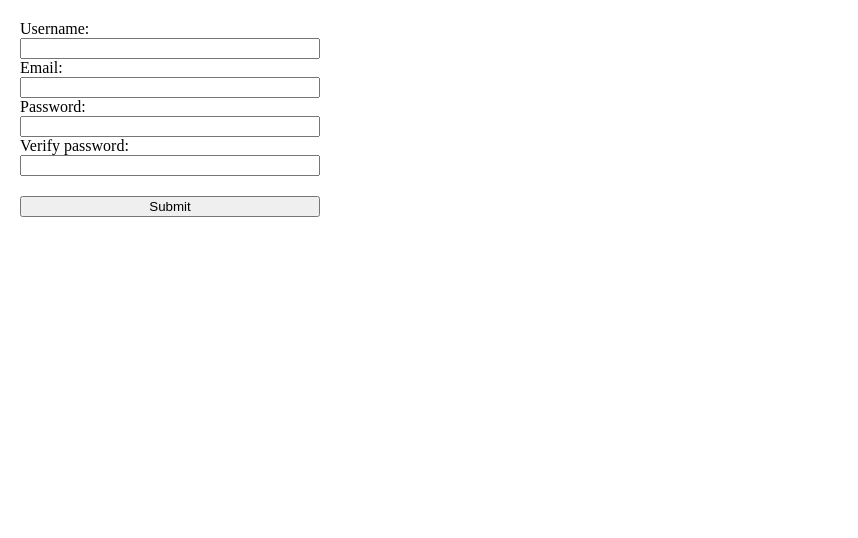
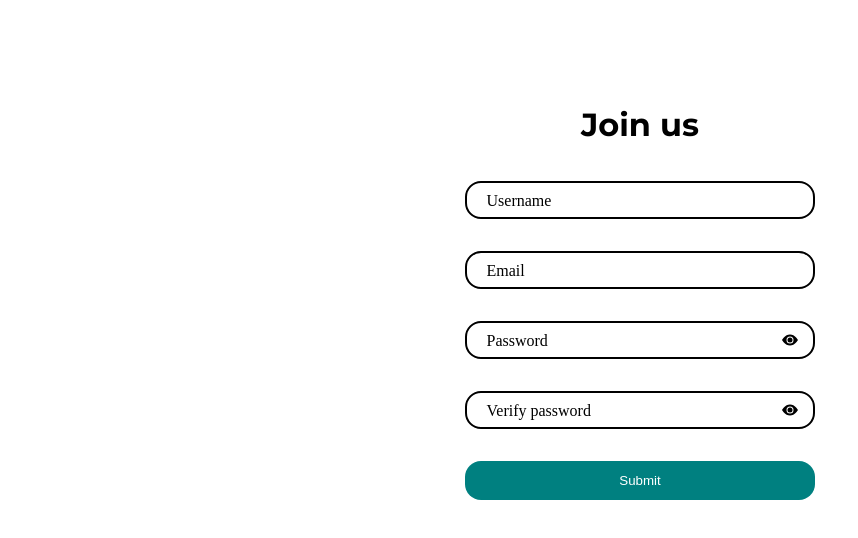
Before and after one commit to fcb10max/chat_client, a React app: page /register in a window 1280 px wide. Shown: the top 538 px of the page, without its empty margins (0-858 px from the left). Built offline with nearby package versions, Linux system fonts and the light colour scheme.

Commit message:
login/register page styles added

```diff
--- a/src/globalStyles.module.scss
+++ b/src/globalStyles.module.scss
@@ -5,3 +5,12 @@ body {
 * {
   box-sizing: border-box;
 }
+p,
+h1,
+h2,
+h3,
+h4,
+h5,
+h6 {
+  font-family: Montserrat, sans-serif;
+}
--- a/src/interfaces/message.ts
+++ b/src/interfaces/message.ts
@@ -11,3 +11,8 @@ export interface IRenderMessage {
   created: number,
   content: string,
 }
+
+export interface IConversation {
+  user: {id: number, username: string} ;
+  lastMsg: IMessageFromDB;
+}
--- a/src/interfaces/socket.ts
+++ b/src/interfaces/socket.ts
@@ -1,5 +1,5 @@
 import { Socket } from "socket.io-client";
-import { IMessageFromDB, IRenderMessage } from "./message";
+import { IConversation, IMessageFromDB } from "./message";
 import { IUser } from "./user";
 
 declare module "socket.io-client" {
@@ -15,6 +15,7 @@ export interface ServerToClientEvents {
   }) => void;
   users: (users: IUser[]) => void;
   "message:getAll": (messages: IMessageFromDB[]) => void;
+  "message:getAllConvs": (convs: IConversation[]) => void;
 }
 
 export interface ClientToServerEvents {
@@ -24,6 +25,7 @@ export interface ClientToServerEvents {
     to: number;
   }) => void;
   "message:getAll": (users: { from: number; to: number }) => void;
+  "message:getAllConvs": () => void;
 }
 
 export interface InterServerEvents {}
--- a/src/pages/Login/index.tsx
+++ b/src/pages/Login/index.tsx
@@ -1,24 +1,26 @@
-import React, { useEffect, useState } from "react";
+import React, { useEffect, useRef, useState } from "react";
 import { useNavigate } from "react-router-dom";
 import { useMutation } from "@tanstack/react-query";
 import { SignInValues } from "../../interfaces/user";
 import styles from "./styles.module.scss";
+import eye_show from "../../assets/svg/eye_show.svg";
+import eye_hide from "../../assets/svg/eye_hide.svg";
 
 interface IRegisterPostRes {
   success: true;
 }
-interface IRegisterError {
-  success: true;
-  msg?: string;
-}
 
 const Login: React.FC = () => {
-  const [showError, setShowError] = useState(false);
+  const [inputValues, setInputvalues] = useState<SignInValues>({
+    password: "",
+    username: "",
+  });
   const [errorMessage, setErrorMessage] = useState("");
   const navigate = useNavigate();
-  const [inputValues, setInputValues] = useState<SignInValues>({
-    password: "",
-    username: "",
+  const formRef = useRef<HTMLFormElement>(null);
+  const [showPassword, setShowPassword] = useState({
+    first: false,
+    last: false,
   });
   const { mutate } = useMutation<IRegisterPostRes, Error>({
     mutationFn: () => {
@@ -41,60 +43,89 @@ const Login: React.FC = () => {
     },
     onError: (err) => {
       setErrorMessage(err.message);
-      setShowError(true);
     },
     onSuccess: (res) => {
       navigate("/user/dashboard");
     },
   });
 
-  useEffect(() => {
-    checkInputs();
-  }, [inputValues]);
-
   const inputChangeHandler = (e: React.ChangeEvent<HTMLInputElement>) => {
-    setShowError(false);
-    const { name, value } = e.currentTarget;
-
-    setInputValues((prev) => ({
+    setErrorMessage("");
+    const { name, value } = e.target;
+    setInputvalues((prev) => ({
       ...prev,
       [name]: value,
     }));
   };
 
   const checkInputs = () => {
-    const { username, password } = inputValues;
-    if (!username || !password) {
-      setErrorMessage("Please fill all inputs");
-    } else {
-      setErrorMessage("");
+    if (!formRef.current) return false;
+    const form = formRef.current;
+    const inputs = Array.from(form.getElementsByTagName("input"));
+    const invalidInput = inputs.find((input) => !input.validity.valid);
+    if (invalidInput) {
+      const { name, minLength } = invalidInput;
+      const { valueMissing, typeMismatch, tooShort } = invalidInput.validity;
+      if (tooShort) {
+        setErrorMessage(
+          `Input ${name} should contain at least ${minLength} characters`
+        );
+        return false;
+      } else if (valueMissing) {
+        setErrorMessage(`Please fill input ${name}`);
+        return false;
+      } else if (typeMismatch) {
+        setErrorMessage(`Please write valid ${name}`);
+        return false;
       }
+    }
+    return true;
   };
 
-  const handleSubmit = (e: React.FormEvent<HTMLFormElement>) => {
+  const sumbitHandler = (e: React.FormEvent<HTMLFormElement>) => {
     e.preventDefault();
-    if (errorMessage) return setShowError(true);
+    const isValid = checkInputs();
+    if (!isValid) return;
     mutate();
   };
 
   return (
-    <div className={styles.login}>
-      {showError && <p>{errorMessage}</p>}
-      <form onSubmit={handleSubmit}>
-        <label htmlFor="username">Username:</label>
+    <div className={styles.auth}>
+      <h1>Join us</h1>
+      {errorMessage && <p>{errorMessage}</p>}
+      <form onSubmit={sumbitHandler} noValidate ref={formRef}>
+        <div>
           <input
             onChange={inputChangeHandler}
             type="text"
             name="username"
             value={inputValues.username}
+            minLength={5}
+            required
           />
-        <label htmlFor="password">Password:</label>
+          <label htmlFor="username">Username</label>
+        </div>
+        <div>
           <input
             onChange={inputChangeHandler}
-          type="password"
+            type={showPassword.first ? "text" : "password"}
             name="password"
             value={inputValues.password}
+            minLength={8}
+            required
           />
+          <label htmlFor="password">Password</label>
+          <span
+            onClick={() =>
+              setShowPassword((prev) => ({ ...prev, first: !prev.first }))
+            }
+          >
+            <img
+              src={showPassword.first ? eye_hide : eye_show}
+              alt="show-hide password"
+            />
+          </span>
+        </div>
         <button>Submit</button>
       </form>
     </div>
--- a/src/pages/Register/index.tsx
+++ b/src/pages/Register/index.tsx
@@ -1,15 +1,13 @@
-import React, { useEffect, useState } from "react";
+import React, { useEffect, useRef, useState } from "react";
 import { useNavigate } from "react-router-dom";
 import { useMutation } from "@tanstack/react-query";
 import styles from "./styles.module.scss";
 import { SignUpValues } from "../../interfaces/user";
+import eye_show from "../../assets/svg/eye_show.svg";
+import eye_hide from "../../assets/svg/eye_hide.svg";
 
 interface IRegisterPostRes {
   success: true;
-}
-interface IRegisterError {
-  success: true;
-  msg?: string;
 }
 
 const Register: React.FC = () => {
@@ -19,10 +17,14 @@ const Register: React.FC = () => {
     username: "",
     verify_password: "",
   });
-  const [showError, setShowError] = useState(false);
   const [errorMessage, setErrorMessage] = useState("");
   const navigate = useNavigate();
-  const { mutate, data } = useMutation<IRegisterPostRes, Error>({
+  const formRef = useRef<HTMLFormElement>(null);
+  const [showPassword, setShowPassword] = useState({
+    first: false,
+    last: false,
+  });
+  const { mutate } = useMutation<IRegisterPostRes, Error>({
     mutationFn: () => {
       const { username, password, email } = inputValues;
       return fetch("http://localhost:3000/api/auth/register", {
@@ -44,19 +46,14 @@ const Register: React.FC = () => {
     },
     onError: (err) => {
       setErrorMessage(err.message);
-      setShowError(true);
     },
     onSuccess: (res) => {
       navigate("/user/dashboard");
     },
   });
 
-  useEffect(() => {
-    checkInputs();
-  }, [inputValues]);
-
   const inputChangeHandler = (e: React.ChangeEvent<HTMLInputElement>) => {
-    if (showError) setShowError(false);
+    setErrorMessage("");
     const { name, value } = e.target;
     setInputvalues((prev) => ({
       ...prev,
@@ -65,54 +62,109 @@ const Register: React.FC = () => {
   };
 
   const checkInputs = () => {
-    const { username, password, verify_password, email } = inputValues;
-    if (!username || !password || !verify_password || !email) {
-      setErrorMessage("Please fill all inputs");
-    } else if (password !== verify_password) {
-      setErrorMessage("Passwords does not match");
-    } else {
-      setErrorMessage("");
+    if (!formRef.current) return false;
+    const form = formRef.current;
+    const inputs = Array.from(form.getElementsByTagName("input"));
+    const invalidInput = inputs.find((input) => !input.validity.valid);
+    if (invalidInput) {
+      const { name, minLength } = invalidInput;
+      const { valueMissing, typeMismatch, tooShort } = invalidInput.validity;
+      if (tooShort) {
+        setErrorMessage(
+          `Input ${name} should contain at least ${minLength} characters`
+        );
+        return false;
+      } else if (valueMissing) {
+        setErrorMessage(`Please fill input ${name}`);
+        return false;
+      } else if (typeMismatch) {
+        setErrorMessage(`Please write valid ${name}`);
+        return false;
       }
+    }
+    if (inputValues.password !== inputValues.verify_password) {
+      setErrorMessage("Entered passwords does not match");
+      return false;
+    }
+    return true;
   };
 
   const sumbitHandler = (e: React.FormEvent<HTMLFormElement>) => {
     e.preventDefault();
-    if (errorMessage) return setShowError(true);
+    const isValid = checkInputs();
+    if (!isValid) return;
     mutate();
   };
 
   return (
     <div className={styles.auth}>
-      {showError && <p>{errorMessage}</p>}
-      <form onSubmit={sumbitHandler}>
-        <label htmlFor="username">Username:</label>
+      <h1>Join us</h1>
+      {errorMessage && <p>{errorMessage}</p>}
+      <form onSubmit={sumbitHandler} noValidate ref={formRef}>
+        <div>
           <input
             onChange={inputChangeHandler}
             type="text"
             name="username"
             value={inputValues.username}
+            minLength={5}
+            required
           />
-        <label htmlFor="email">Email:</label>
+          <label htmlFor="username">Username</label>
+        </div>
+        <div>
           <input
             onChange={inputChangeHandler}
             type="email"
             name="email"
             value={inputValues.email}
+            minLength={5}
+            required
           />
-        <label htmlFor="password">Password:</label>
+          <label htmlFor="email">Email</label>
+        </div>
+        <div>
           <input
             onChange={inputChangeHandler}
-          type="password"
+            type={showPassword.first ? "text" : "password"}
             name="password"
             value={inputValues.password}
+            minLength={8}
+            required
           />
-        <label htmlFor="verify_password">Verify password:</label>
+          <label htmlFor="password">Password</label>
+          <span
+            onClick={() =>
+              setShowPassword((prev) => ({ ...prev, first: !prev.first }))
+            }
+          >
+            <img
+              src={showPassword.first ? eye_hide : eye_show}
+              alt="show-hide password"
+            />
+          </span>
+        </div>
+        <div>
           <input
             onChange={inputChangeHandler}
-          type="password"
+            type={showPassword.last ? "text" : "password"}
             name="verify_password"
             value={inputValues.verify_password}
+            minLength={8}
+            required
           />
+          <label htmlFor="verify_password">Verify password</label>
+          <span
+            onClick={() =>
+              setShowPassword((prev) => ({ ...prev, last: !prev.last }))
+            }
+          >
+            <img
+              src={showPassword.last ? eye_hide : eye_show}
+              alt="show-hide password"
+            />
+          </span>
+        </div>
         <button>Submit</button>
       </form>
     </div>
--- a/src/pages/Register/styles.module.scss
+++ b/src/pages/Register/styles.module.scss
@@ -1,16 +1,92 @@
 .auth {
-  form {
+  min-height: 600px;
+  height: 100%;
+  display: flex;
+  align-items: center;
+  flex-direction: column;
+  justify-content: center;
+
+  & > p {
+    max-width: 350px;
+    width: 90%;
+    margin: 0;
+    padding: 8px 16px;
+    color: red;
+    text-align: center;
+    font-weight: 600;
+    font-size: 12px;
+    background-color: bisque;
+    border-radius: 16px;
+    margin: 16px 0;
+  }
+
+  & > form {
     display: flex;
     flex-direction: column;
-    margin: 20px;
+    max-width: 350px;
+    width: 90%;
+    div {
+      position: relative;
+      margin: 16px 0;
 
-    input {
-      width: 300px;
+      label {
+        position: absolute;
+        left: 5%;
+        bottom: 15%;
+        font-size: 16px;
+        padding: 4px;
+        pointer-events: none;
+        background-color: transparent;
+        transition: bottom 0.3s linear, background-color 0.1s linear,
+          font-size 0.3s linear;
+      }
+      input {
+        max-width: 350px;
+        width: 100%;
+        padding: 8px 12px;
+        font-size: 16px;
+        border-radius: 16px;
+        border: 2px solid #000;
+        outline: none;
+
+        &:focus {
+          border-color: teal;
+        }
+      }
+      input:not([value=""]) + label,
+      input:focus + label {
+        background: #fff;
+        font-size: 12px;
+        bottom: 70%;
+      }
+
+      span {
+        width: 30px;
+        height: 30px;
+        display: flex;
+        justify-content: center;
+        align-items: center;
+        position: absolute;
+        right: 3%;
+        bottom: 12%;
+        cursor: pointer;
+        user-select: none;
+      }
     }
 
     button {
-      width: 300px;
-      margin: 20px 0;
+      margin: 16px 0;
+      border: none;
+      background-color: teal;
+      color: #fff;
+      padding: 12px 0;
+      border-radius: 16px;
+      transition: background-color 0.3s linear;
+      cursor: pointer;
+
+      &:hover {
+        background-color: cadetblue;
+      }
     }
   }
 }
```
Also changed, not shown: src/pages/Login/styles.module.scss (+83 -7 lines), src/pages/UserDashoard/LocalPaths/UserContacts/index.tsx (+20 -6 lines), src/pages/UserDashoard/index.tsx (+10 -4 lines), src/assets/svg/eye_hide.svg (added), src/assets/svg/eye_show.svg (added), src/interfaces/user.ts (line endings or trailing spaces). Lines whose indentation alone changed are shown as unchanged.
